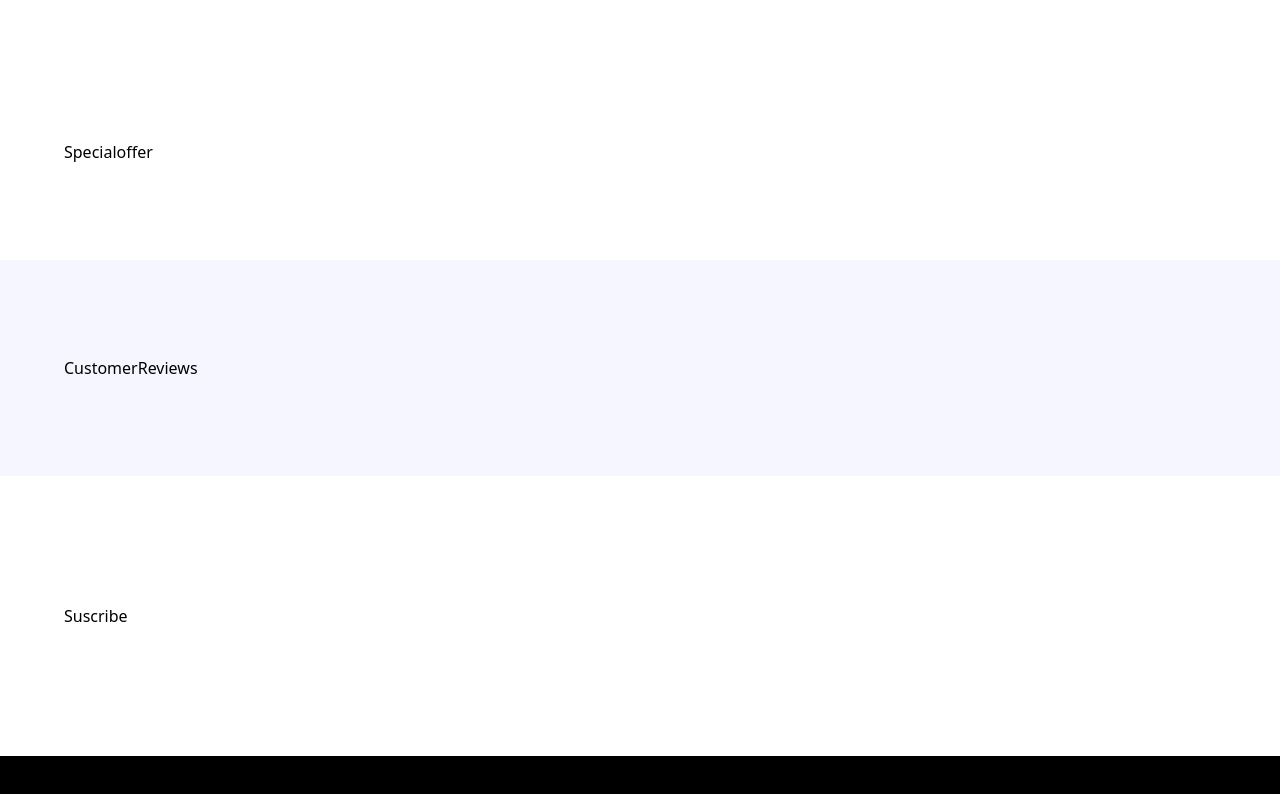
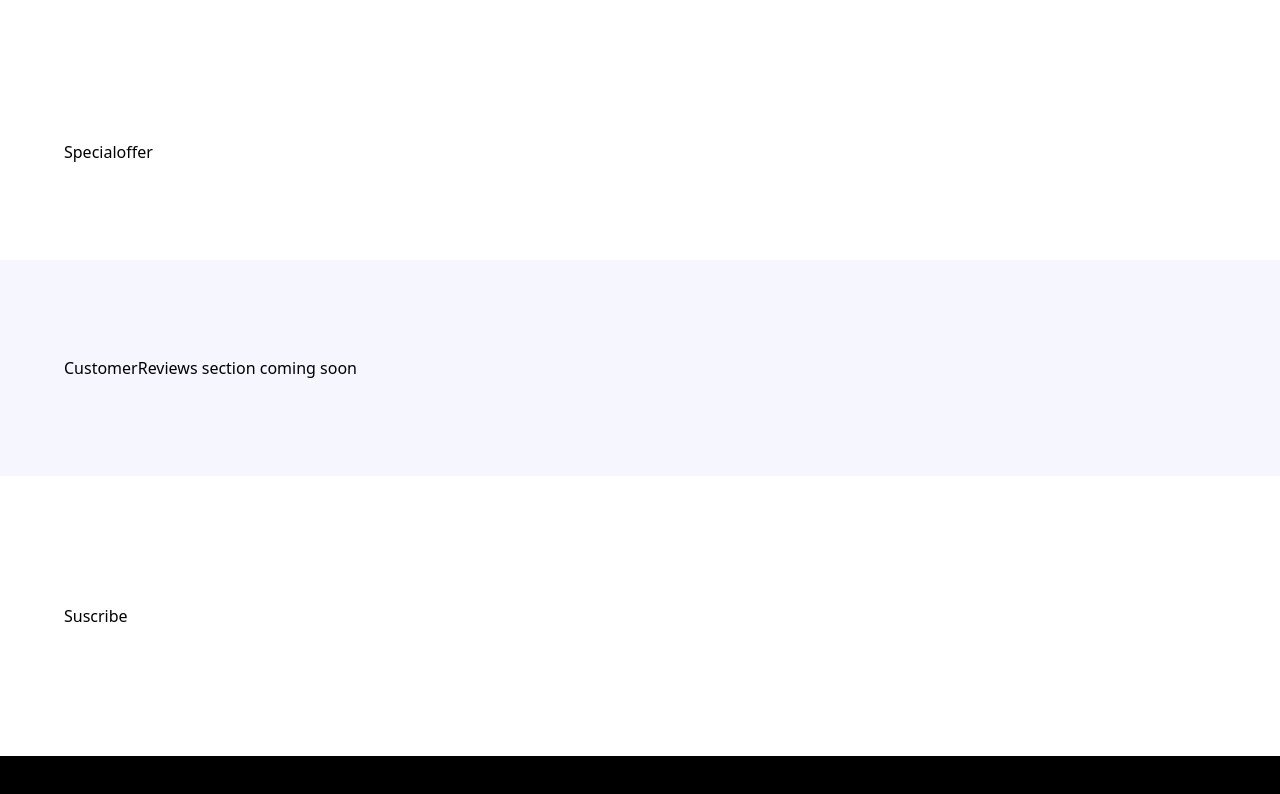
Before and after one commit to JosephOgba/Nike-Page, a React (Vite) app: page / in a window 1280 px wide. Shown: the part 636-1430 px from the top of the page. Built offline with nearby package versions, Linux system fonts and the light colour scheme; a web font is replaced by a local one.

Commit message:
initial layout

```diff
--- a/src/App.jsx
+++ b/src/App.jsx
@@ -17,11 +17,11 @@ const App =() =>(
   Specialoffer
  </section>
  <section className="bg-pale-blue padding">
-  CustomerReviews
+  CustomerReviews section coming soon
  </section><section className="padding-x sm:py-32 py-16 w-full">
 Suscribe
  </section><section className="padding bg-black padding-x padding-t pb-8">
-Footer
+Footer Goes here
  </section>
  </main>
 );
```
